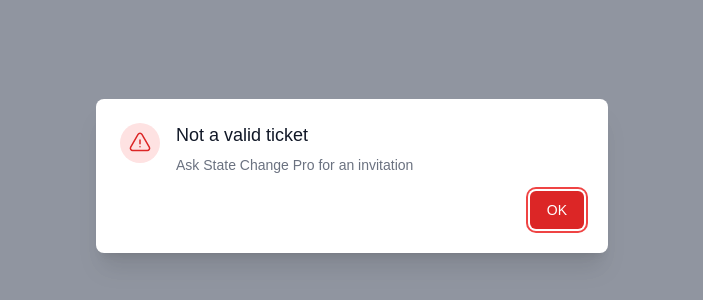
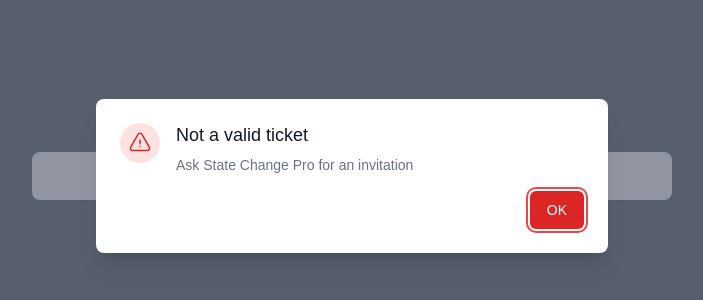
Before and after one commit to rhdeck/scp-trial-form, a React (Create React App) app: page /ticket/1 in a window 1280 px wide. Shown: the part 224-524 px from the top of the page, without its empty margins (288-991 px from the left). Built offline with nearby package versions, Linux system fonts and the light colour scheme; no server answers.

Commit message:
feat: clean up loading

```diff
--- a/src/Loading.tsx
+++ b/src/Loading.tsx
@@ -3,12 +3,13 @@
 const Loading: FC = () => {
   return (
     <div className="w-full bg-white align-center justify-around flex">
-      <div className="p-6 ">
+      <div className="p-6 animate-pulse">
         <img
-          className="h-8 w-8 animate-pulse"
+          className="h-8 w-8  inline mr-2"
           src={Logo}
           alt="State Change Pro Loading..."
         />
+        Loading...
       </div>
     </div>
   );
--- a/src/Ticket.tsx
+++ b/src/Ticket.tsx
@@ -59,12 +59,14 @@
       });
     }
   }, [error, alert]);
-  if (!isFetched) return <Loading />;
-  if (!options) return null;
+  // if (!isFetched) return <Loading />;
+  // if (!options) return null;
   return (
     <div className="h-screen w-screen bg-gray-800">
       <div className="h-full w-full flex flex-col justify-center items-center">
-        <div className="w-1/2 bg-white p-6 shadow-lg rounded-lg">
+        <div className="sm:w-1/2 bg-white p-6 shadow-lg rounded-lg">
+          {!isFetched && <Loading />}
+          {isFetched && !!options && (
             <Formik
               initialValues={{
                 event_id: options[0].value,
@@ -127,6 +129,7 @@
                 </Form>
               )}
             </Formik>
+          )}
         </div>
       </div>
     </div>
```
Lines whose indentation alone changed are shown as unchanged.
